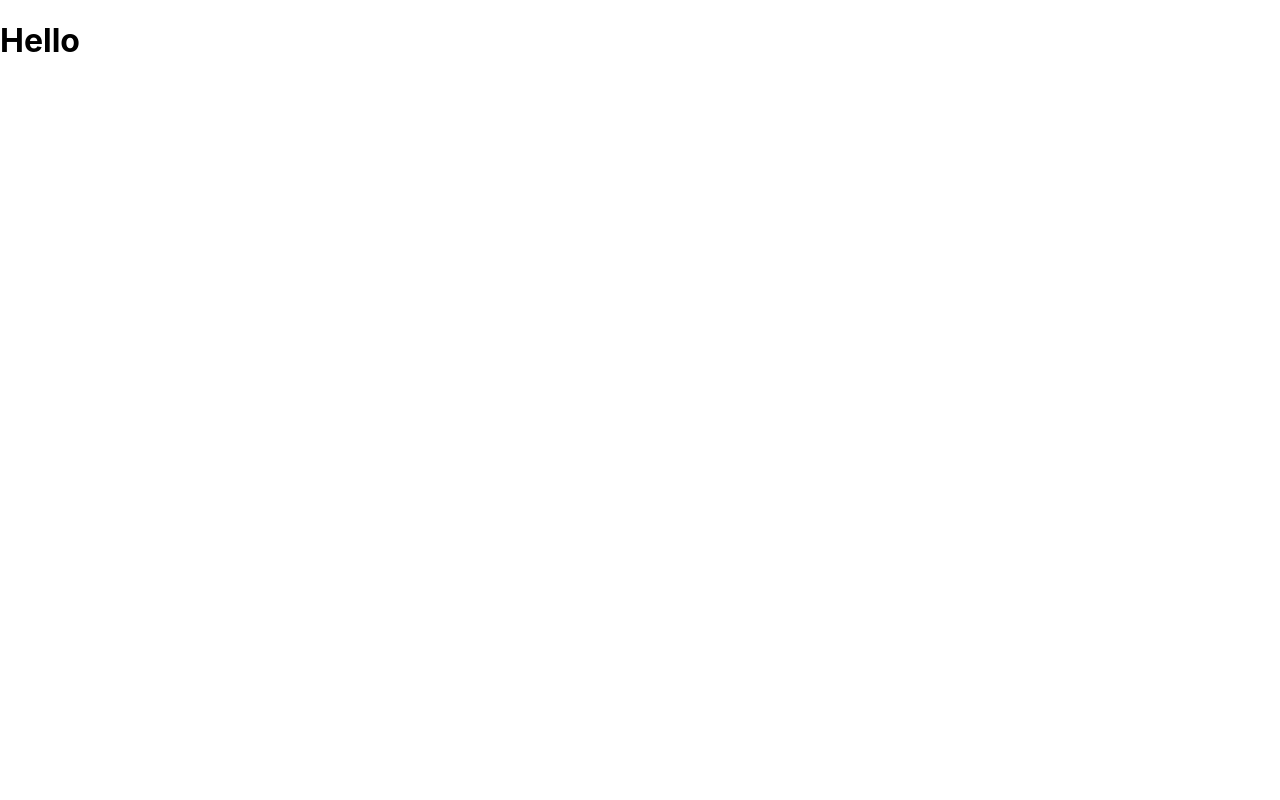
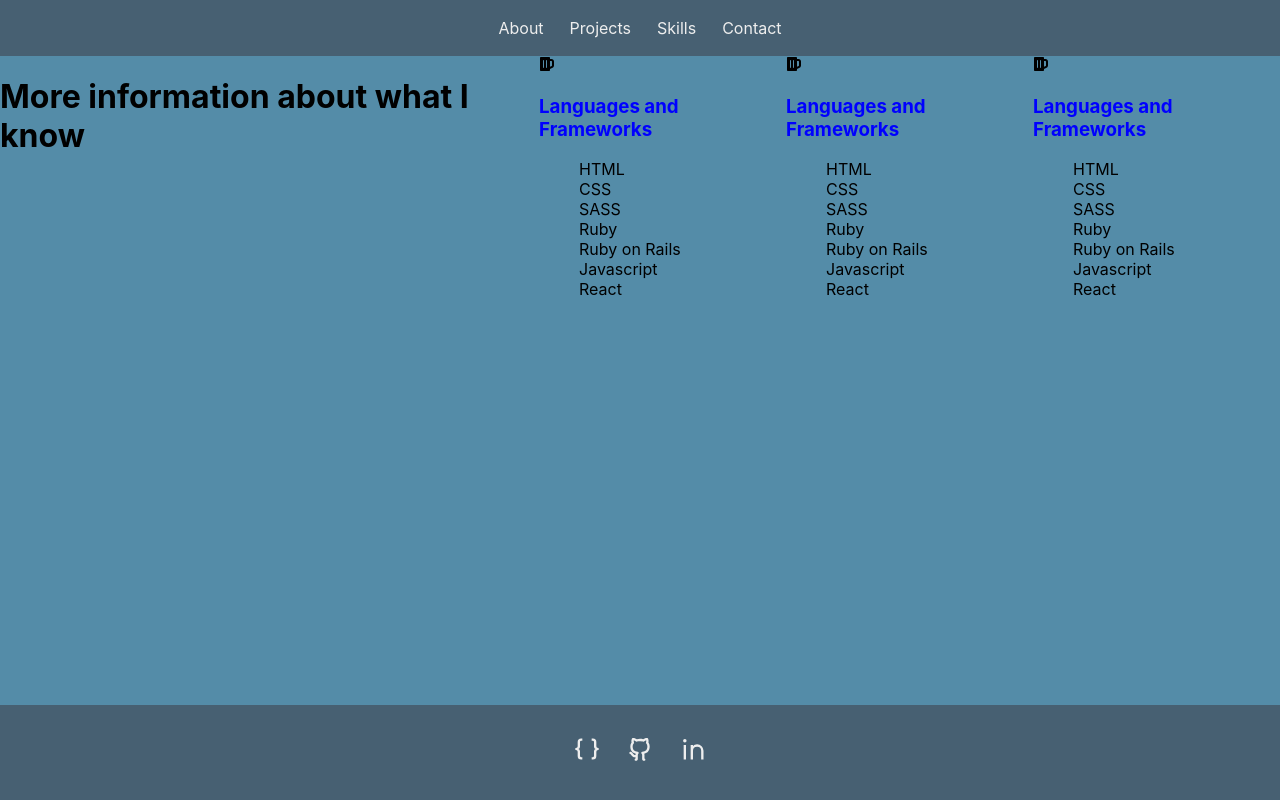
Before and after one commit to thneves/Thales-Next, a Next.js app: page /skills in a window 1280 px wide. Built offline with nearby package versions, Linux system fonts and the light colour scheme.

Commit message:
Define nav and footer for all pages

```diff
--- a/components/Navbar.tsx
+++ b/components/Navbar.tsx
@@ -55,7 +55,7 @@ const Navbar = () => {
                 <Link href="/projects" >Projects </Link>
             </StyledList>
             <StyledList>
-                <Link href="/articles" >Skills</Link>
+                <Link href="/skills" >Skills</Link>
             </StyledList>
             <StyledList>
                 <Link href="/about" >Contact</Link>
--- a/components/SkillsCard.tsx
+++ b/components/SkillsCard.tsx
@@ -1,13 +1,27 @@
 import styled from "styled-components";
+import { FaBeer } from "react-icons/fa"
 
 const StyledH3 = styled.h3`
   color: blue;
 `
 
-const SkillsCard = () => {
+const SkillsCard = ( ) => {
+
   return (
     <div>
-
+      <FaBeer />
+      <StyledH3>Languages and Frameworks</StyledH3>
+      <div>
+        <ul>
+          <li>HTML</li>
+          <li>CSS</li>
+          <li>SASS</li>
+          <li>Ruby</li>
+          <li>Ruby on Rails</li>
+          <li>Javascript</li>
+          <li>React</li>
+        </ul>
+      </div>
 
     </div>
   )
--- a/layout/Basic.tsx
+++ b/layout/Basic.tsx
@@ -1,4 +1,6 @@
 import { createGlobalStyle } from "styled-components";
+import Footer from "../components/Footer";
+import Navbar from "../components/Navbar";
 
 export const GlobalStyle = createGlobalStyle`
 
@@ -31,8 +33,10 @@ export const GlobalStyle = createGlobalStyle`
 const BasicLayout = ({ children }: { children: any }) => {
   return (
     <>
-      <GlobalStyle />
+      <Navbar />
+        <GlobalStyle />
       {children}
+      <Footer />
     </>
   );
 };
--- a/pages/home.tsx
+++ b/pages/home.tsx
@@ -19,13 +19,11 @@ const Home = () => {
 
   return (
     <BasicLayout>
-      <Navbar />
         <Box>
           {/* <Image src={HandImg} /> */}
           <AnimatedText />
         </Box>
         <Search />
-      <Footer />
     </BasicLayout>
   )
 };
--- a/pages/skills.tsx
+++ b/pages/skills.tsx
@@ -1,8 +1,26 @@
 import styled from "styled-components";
+import Navbar from "../components/Navbar";
+import SkillsCard from "../components/SkillsCard";
+import BasicLayout from "../layout/Basic";
+
+const SkillsDiv = styled.div`
+  display: flex;
+
+
+`
+
 
 const Skills = () => {
   return (
-    <h1>Hello</h1>
+    <BasicLayout>
+    <SkillsDiv>
+      <h1>More information about what I know</h1>
+
+      <SkillsCard />
+      <SkillsCard />
+      <SkillsCard />
+    </SkillsDiv>
+    </BasicLayout>
   )
 }
 
```
